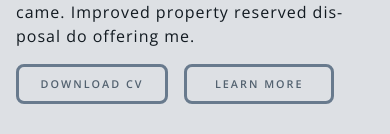
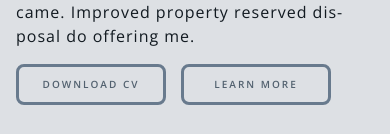
Before and after one commit to MAbdurahman/css-two-column-about-section, a plain HTML site: page index.html in a window 390 px wide. Shown: the part 1223-1357 px from the top of the page. Drawn offline with nearby package versions, Linux system fonts and the light colour scheme.

Commit message:
Change button tag back to a tag

```diff
--- a/css/styles.css
+++ b/css/styles.css
@@ -478,7 +478,7 @@ input[type=number] {
 }
 @media screen and (max-width: 400px) {
 	.about__section--link {
-		font-size: .675rem;
+		font-size: .625rem;
 	}
 }
 .about__section--link:not(:last-child) {
--- a/index.html
+++ b/index.html
@@ -54,8 +54,8 @@
                         property reserved disposal do offering me.
                     </p>
                     <div class="about__section--links">
-                        <button class="about__section--link"  role="button">download cv</button>
-                        <button class="about__section--link"  role="button">learn more</button>
+                        <a href="#" class="about__section--link"  role="button">download cv</a>
+                        <a href="#" class="about__section--link"  role="button">learn more</a>
                     </div>
                 </div>
             </div>
```
